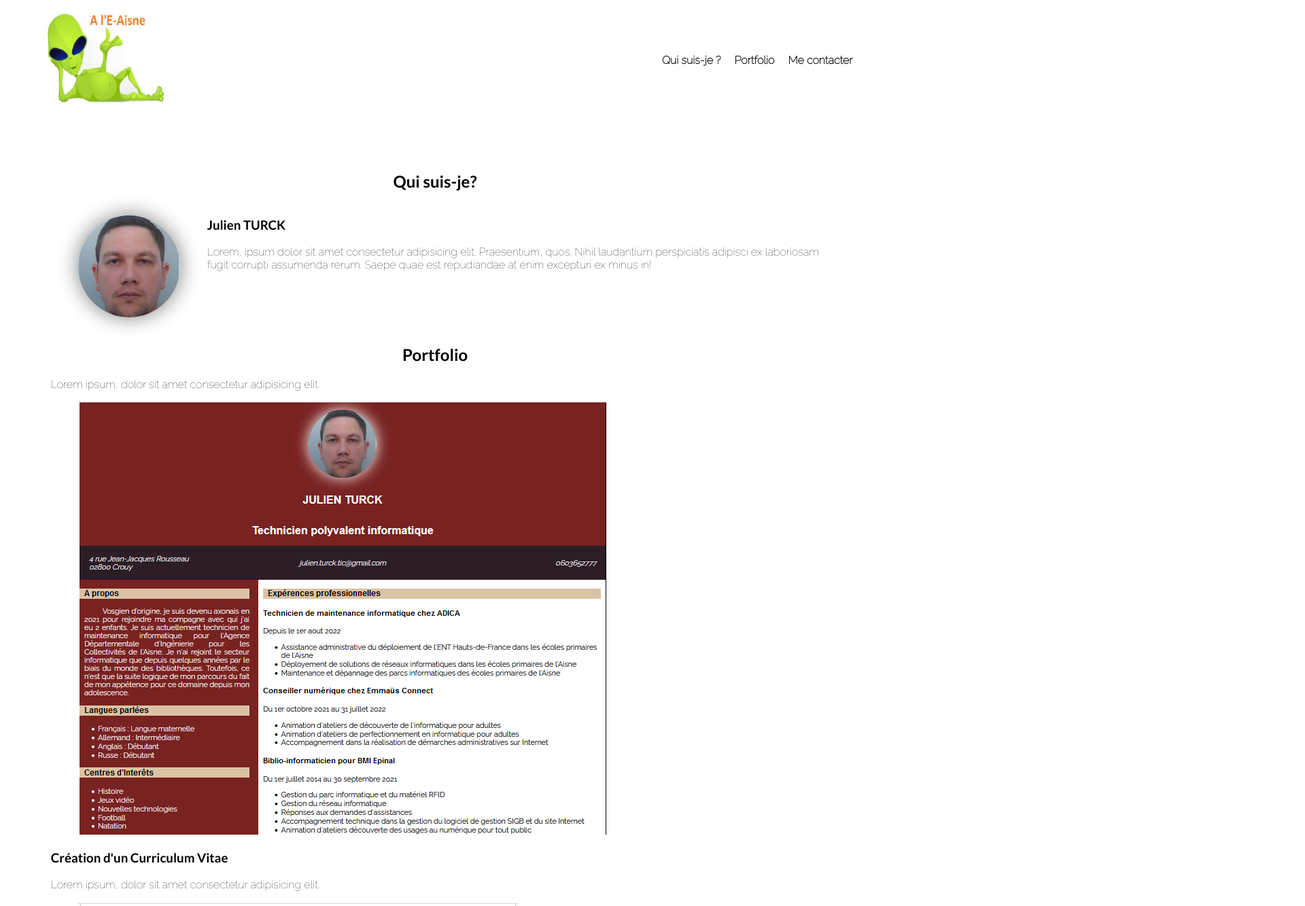
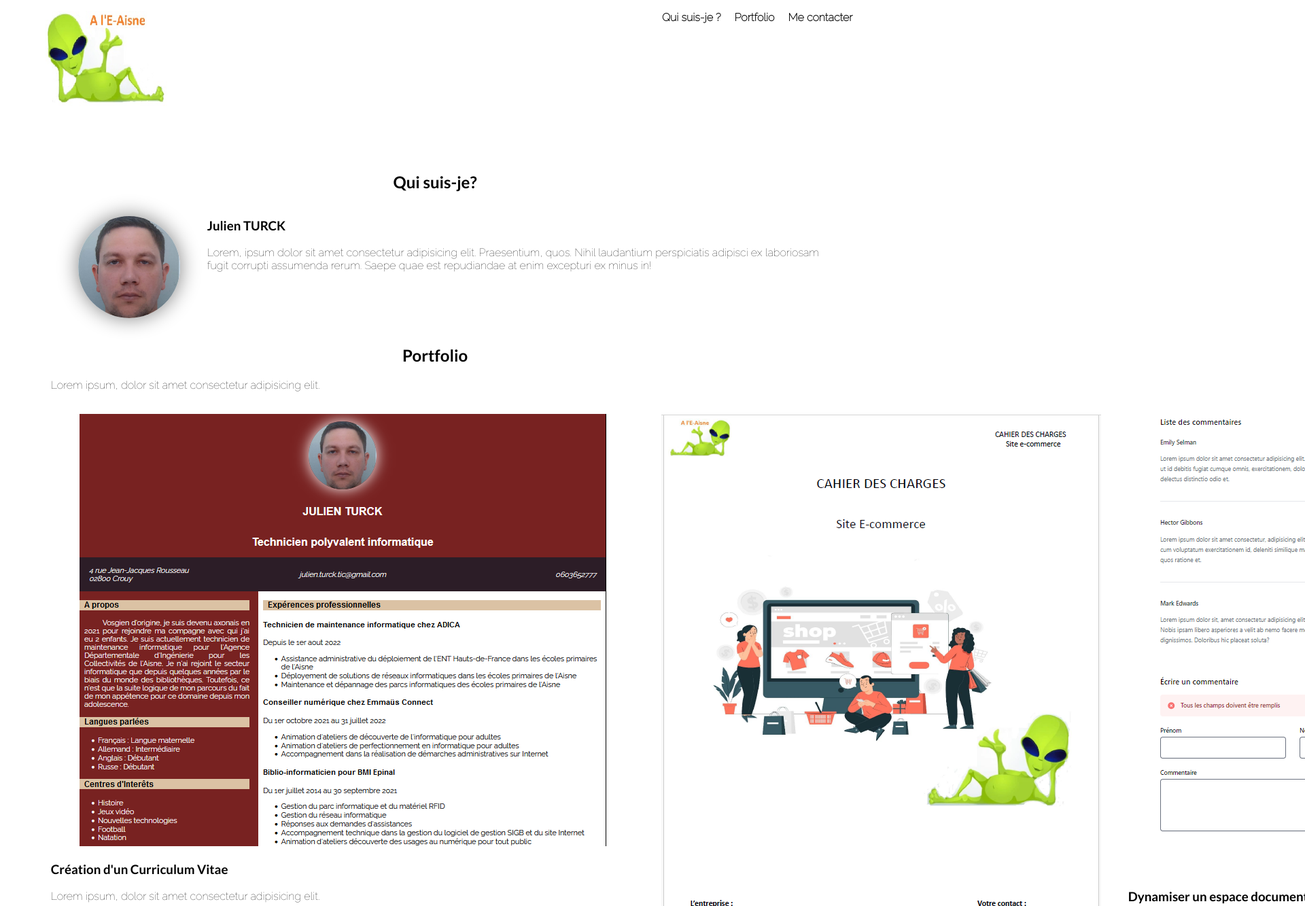
Before and after one commit to julien-turck/portfolio, a plain HTML site: page index.html in a window 1280 px wide. Shown: the top 1333 px of the page at 68% size, 1920 px wide, since content can reach past the window. Drawn offline with Linux system fonts and the light colour scheme; files whose address does not match are found by name.

Commit message:
little corrections

```diff
--- a/assets/CSS/style.css
+++ b/assets/CSS/style.css
@@ -19,16 +19,22 @@ h1,h2,h3,h4{
 body{
     padding: 0 2%;
     margin: 0;
+    justify-content: space-between;
 }
 
 header{
     display:flex;
     flex-wrap: wrap;
     justify-content: space-between;
-    align-items: center;
+    align-items: top;
     background-color: white;
     position: sticky;
     top: 0;
+    border-bottom: 1px solid white;
+}
+
+header:hover{
+    border-bottom: 1px solid black;
 }
 
 header .logo img{
@@ -81,7 +87,6 @@ h2{
 
 .qui_suis_je{
     display: flex;
-    align-items: center;
 }
 
 #profile_photo{
@@ -90,6 +95,20 @@ h2{
     border-radius: 50%;
     object-fit: cover;
     box-shadow: 0 0 30px gray;
+}
+
+#profile_photo:hover{
+    cursor: zoom-in;
+}
+
+#portfolio{
+    display:flex;
+    flex-direction: column;
+}
+
+#projects{
+    display: flex;
+    flex-direction: row;
 }
 
 footer{
--- a/index.html
+++ b/index.html
@@ -42,7 +42,7 @@
                     <h2>Portfolio</h2>
                     <p>Lorem ipsum, dolor sit amet consectetur adipisicing elit.</p>
                 </div>
-                <section>
+                <section id="projects">
                     <div>
                         <figure>
                             <a href="assets/pictures/cv.png" target="_blank"><img src="assets/pictures/cv.png" alt="illustration de mon projet de création d'un Curriculum Vitae"></a>
```
